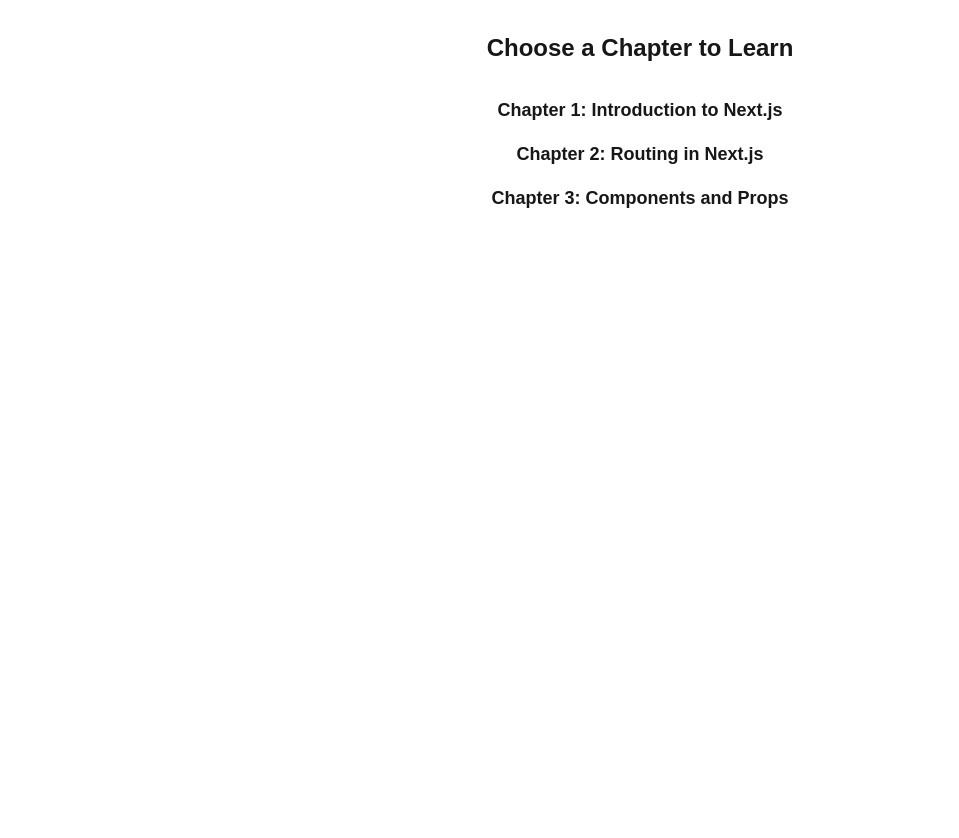
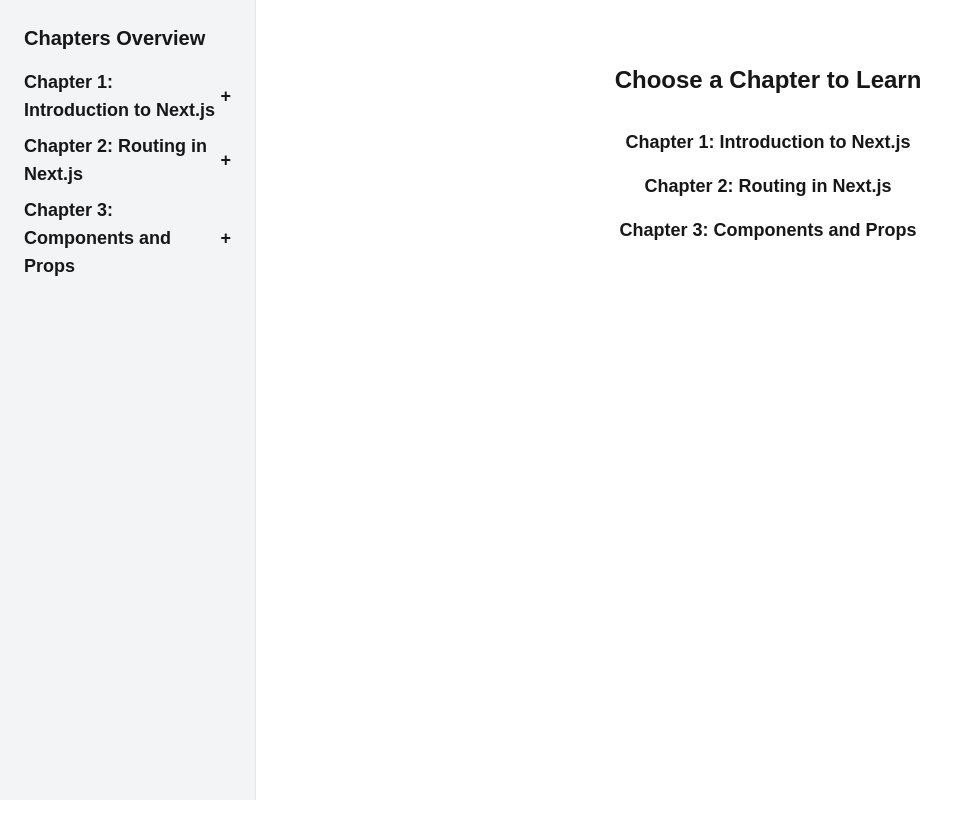
Before and after one commit to Robbevanherpe1/pl1-learn, a Next.js app: page / in a window 1280 px wide. Shown: the top 838 px of the page, without its empty margins (0-959 px from the left). Before the commit the page ends 800 px from the top, so only its background shows below. Built offline with nearby package versions, Linux system fonts and the light colour scheme.

Commit message:
sidebar layout

```diff
--- /dev/null
+++ b/app/components/Sidebar.tsx
@@ -0,0 +1,50 @@
+"use client";
+
+import Link from "next/link";
+import { useState } from "react";
+
+export default function Sidebar() {
+  const chapters = [
+    { id: 1, title: "Chapter 1: Introduction to Next.js", subContent: ["What is Next.js?", "Features", "Getting Started"] },
+    { id: 2, title: "Chapter 2: Routing in Next.js", subContent: ["Pages and Routes", "Dynamic Routing", "Nested Routes"] },
+    { id: 3, title: "Chapter 3: Components and Props", subContent: ["Using Components", "Props in Next.js", "Reusability"] },
+  ];
+
+  const [openChapters, setOpenChapters] = useState<{ [key: number]: boolean }>({});
+
+  const toggleChapter = (id: number) => {
+    setOpenChapters((prev) => ({ ...prev, [id]: !prev[id] }));
+  };
+
+  return (
+    <aside className="w-64 bg-gray-100 dark:bg-gray-800 h-screen p-6 border-r">
+      <h2 className="text-xl font-bold mb-4">Chapters Overview</h2>
+      <ul className="space-y-2">
+        {chapters.map((chapter) => (
+          <li key={chapter.id}>
+            <div>
+              <button
+                onClick={() => toggleChapter(chapter.id)}
+                className="flex items-center justify-between w-full text-left text-lg font-semibold hover:underline focus:outline-none"
+              >
+                {chapter.title}
+                <span>{openChapters[chapter.id] ? "-" : "+"}</span>
+              </button>
+              {openChapters[chapter.id] && (
+                <ul className="ml-4 mt-2 space-y-1">
+                  {chapter.subContent.map((sub, index) => (
+                    <li key={index} className="text-sm">
+                      <Link href={`/chapter/${chapter.id}`} className="hover:underline">
+                        {sub}
+                      </Link>
+                    </li>
+                  ))}
+                </ul>
+              )}
+            </div>
+          </li>
+        ))}
+      </ul>
+    </aside>
+  );
+}
--- a/app/layout.tsx
+++ b/app/layout.tsx
@@ -1,7 +1,8 @@
 import type { Metadata } from "next";
 import localFont from "next/font/local";
 import "./globals.css";
-import { Analytics } from "@vercel/analytics/react"
+import { Analytics } from "@vercel/analytics/react";
+import Sidebar from "./components/Sidebar";
 
 const geistSans = localFont({
   src: "./fonts/GeistVF.woff",
@@ -26,11 +27,15 @@
 }>) {
   return (
     <html lang="en">
-      <body
-        className={`${geistSans.variable} ${geistMono.variable} antialiased`}
-      >
-        {children}
-        <Analytics />
+      <body className={`${geistSans.variable} ${geistMono.variable} antialiased flex`}>
+        {/* Sidebar */}
+        <Sidebar />
+
+        {/* Main Content */}
+        <main className="flex-1 p-8 min-h-screen bg-white dark:bg-gray-900">
+          {children}
+          <Analytics />
+        </main>
       </body>
     </html>
   );
```
